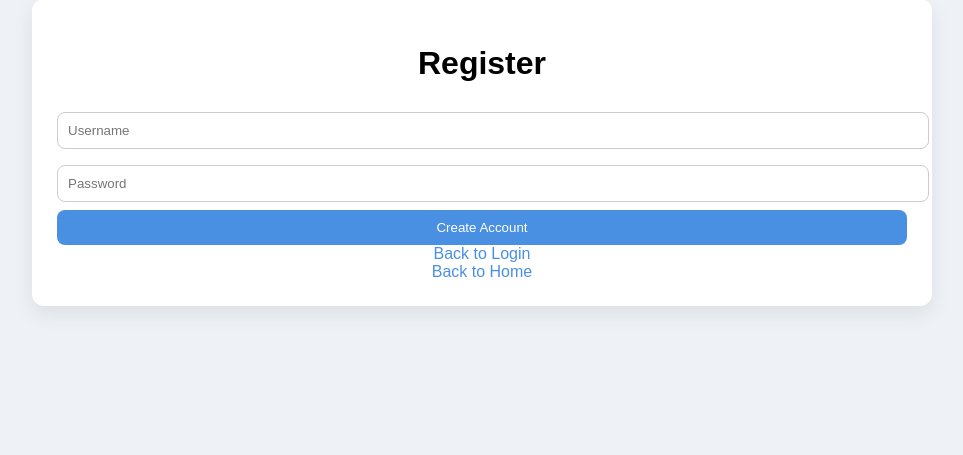
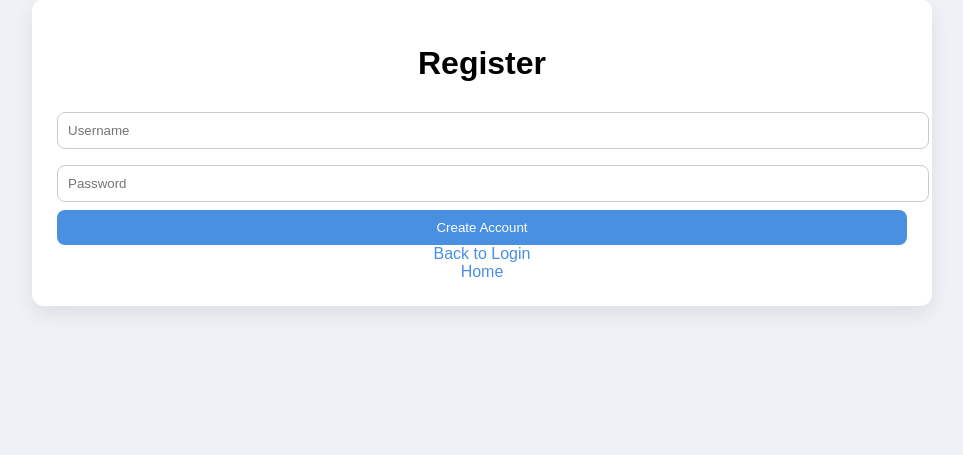
Before and after one commit to eat29-ops/schooltask_tracker, a Flask app: page /register in a window 1280 px wide. Shown: the part 71-526 px from the top of the page, without its empty margins (158-1121 px from the left). Run offline with Flask 3, Linux system fonts and the light colour scheme.

Commit message:
Refactor register.html for improved structure

```diff
--- a/templates/register.html
+++ b/templates/register.html
@@ -16,7 +16,6 @@
         <form method="POST" action="/register">
 
             <input type="text" name="username" placeholder="Username" required>
-
             <input type="password" name="password" placeholder="Password" required>
 
             <button type="submit">Create Account</button>
@@ -25,7 +24,7 @@
 
         <div class="center">
             <a href="/login">Back to Login</a><br>
-            <a href="/">Back to Home</a>
+            <a href="/">Home</a>
         </div>
 
     </div>
```
